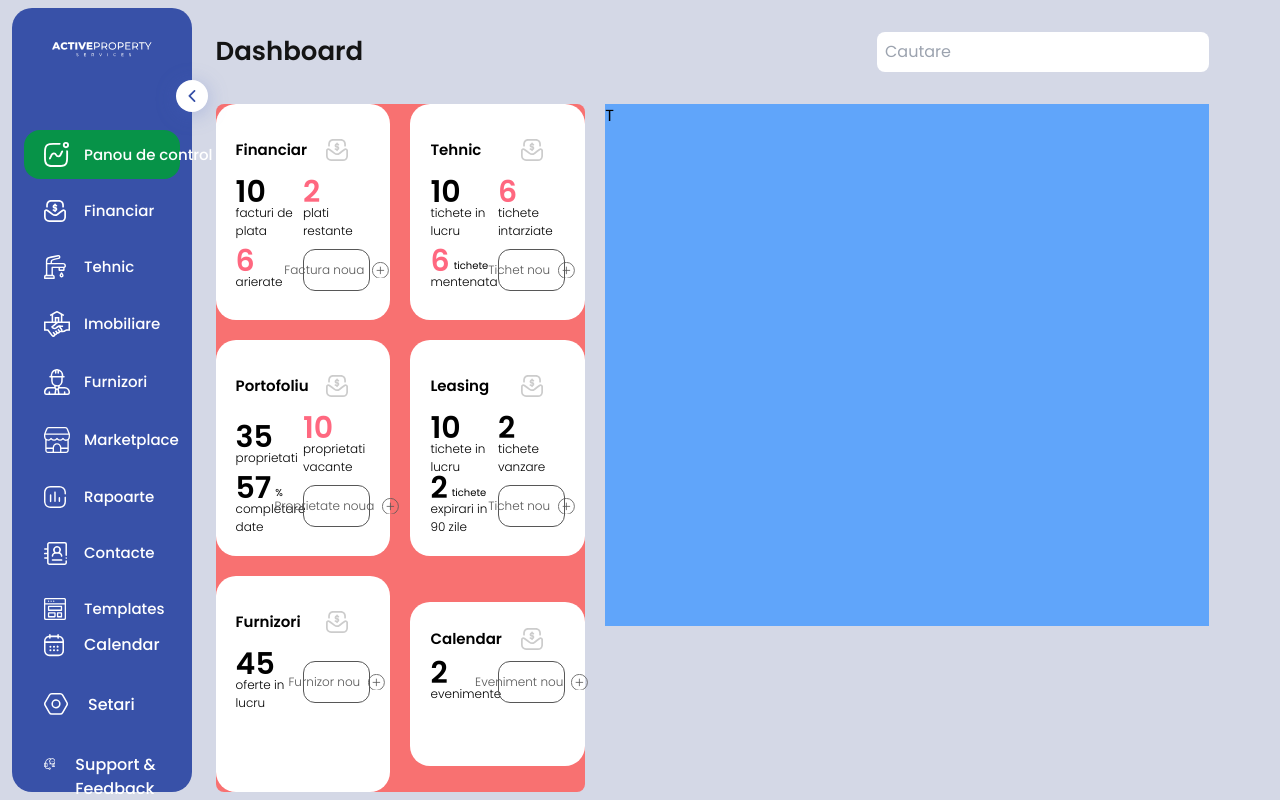
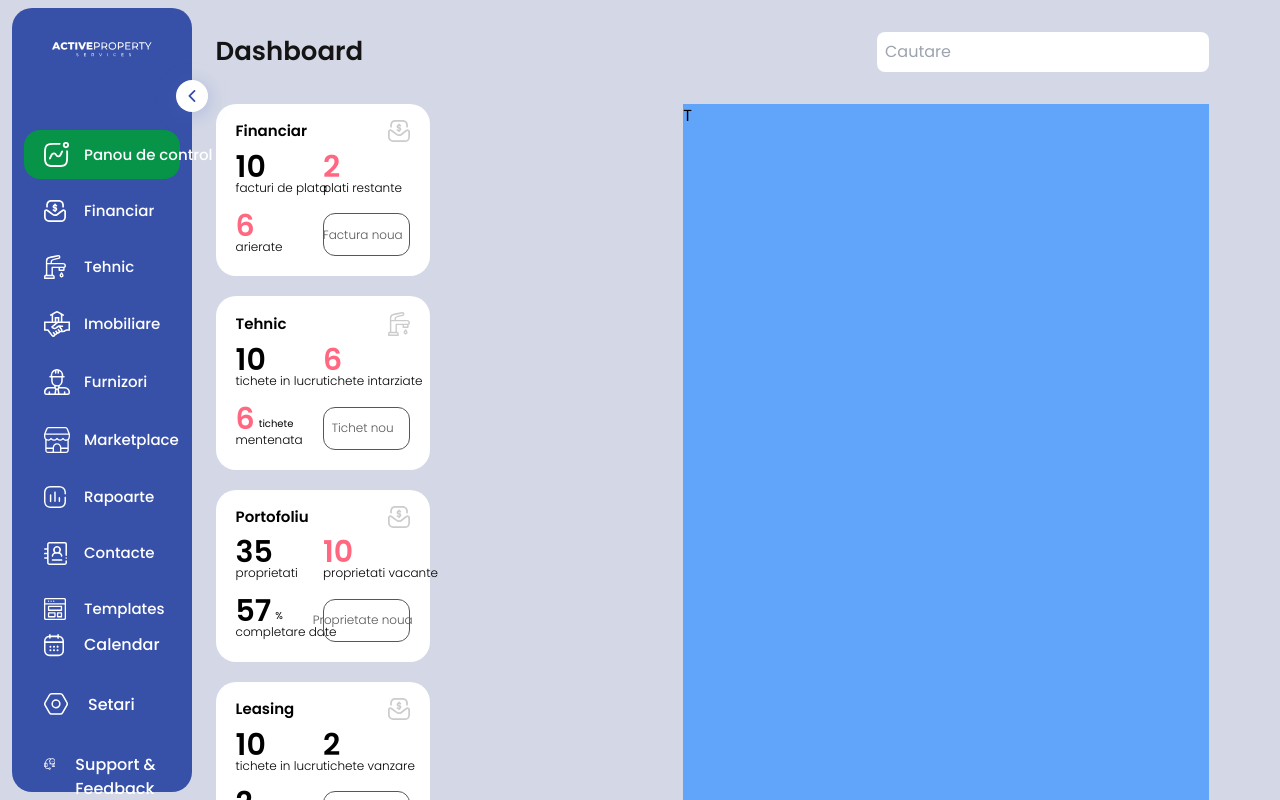
Before and after one commit to GeluHorotan/active-property-services, a Next.js app: page / in a window 1280 px wide. Shown: the top 800 px of the page. Built offline with nearby package versions, Linux system fonts and the light colour scheme.

Commit message:
fix: increase cards width

```diff
--- a/app/page.tsx
+++ b/app/page.tsx
@@ -12,17 +12,24 @@ export default function Home() {
       </div>
 
       <div className=" w-full h-full grid grid-cols-13  gap-5">
-        <div className=" col-span-5 ">
+        <div className=" col-span-6 ">
           <div className="flex items-center gap-5 ">
-            <div className=" w-full bg-red-400 rounded-lg grid grid-cols-2 grid-rows-3 items-center justify-between gap-5">
+            <div className=" w-full gap-5 rounded-lg flex flex-wrap items-center justify-between ">
               {cards.map((card, i) => {
-                return <QuickAction key={i} card={card}></QuickAction>;
+                return (
+                  <QuickAction
+                    isSingleEntry={card.entries.length === 1 ? true : false}
+                    key={i}
+                    card={card}
+                  ></QuickAction>
+                );
               })}
             </div>
           </div>
         </div>
-        <div className=" h-[522px] bg-blue-400 col-span-8">T</div>
-        <div className="h-[473px] bg-blue-400 col-span-full ">Y</div>
+        <div className="  bg-blue-400 col-span-7 h-full ">T</div>
+        <div className="h-[473px] bg-blue-400 col-span-5 ">Y</div>
+        <div className="h-[473px] bg-blue-400 col-span-8 ">Y</div>
       </div>
     </div>
   );
--- a/components/Button.tsx
+++ b/components/Button.tsx
@@ -12,12 +12,12 @@ const Button: FC<IButton> = ({ className, children, icon }) => {
     <button
       type="button"
       className={cn(
-        'font-light  text-[12px] gap-2 text-custom_gray-700 border py-[11.4px] items-center justify-center px-[18.5px] flex whitespace-nowrap border-custom_gray-700 rounded-xl',
+        'font-light  text-[12px] gap-2 text-custom_gray-700 border-[0.5px] py-[11.4px] items-center  justify-center px-[9px] flex whitespace-nowrap border-custom_gray-700 rounded-xl',
         className
       )}
     >
       {children}
-      <div className="h-full ">{icon}</div>
+      {icon}
     </button>
   );
 };
--- a/components/QuickAction.tsx
+++ b/components/QuickAction.tsx
@@ -4,13 +4,14 @@ import Button from '@components/Button';
 
 interface IQuickAction {
   card: any;
+  isSingleEntry?: boolean;
 }
 
-const QuickAction: FC<IQuickAction> = ({ card }) => {
+const QuickAction: FC<IQuickAction> = ({ card, isSingleEntry }) => {
   return (
-    <div className="w-full h-max  pb-5 px-5 pt-4  bg-white rounded-[20px] flex items-center justify-center">
-      <div className={`w-full  grid grid-cols-12 grid-rows-3  items-center `}>
-        <div className="w-full flex justify-between col-span-10">
+    <div className="w-[48%]  pb-5 px-5 pt-4  bg-white rounded-[20px] flex-col gap-3 flex items-center justify-center">
+      {/* Title */}
+      <div className="w-full flex justify-between  items-center  ">
         <h6 className="font-semibold">{card?.title}</h6>
         <div className=" justify-end flex ">
           <IconFinder
@@ -19,12 +20,18 @@ const QuickAction: FC<IQuickAction> = ({ card }) => {
           ></IconFinder>
         </div>
       </div>
+      <div
+        className={` w-full grid grid-cols-12 ${
+          isSingleEntry ? 'grid-rows-1' : 'grid-rows-2'
+        }  items-center gap-y-4   `}
+      >
+        {/* Cards */}
         {card?.entries.map((entry: any, i: number) => {
           return (
-            <div key={i} className="flex flex-col col-span-6 items-start  ">
+            <div key={i} className="   col-span-6 items-start  ">
               <div className="flex gap-1 ">
                 <h6
-                  className={`font-semibold text-[30px] leading-6 ${
+                  className={`font-semibold text-[30px]  leading-6 ${
                     entry.highlight
                       ? 'text-custom_red-700'
                       : 'text-custom-gray-900'
@@ -33,20 +40,23 @@ const QuickAction: FC<IQuickAction> = ({ card }) => {
                   {entry.data_number}
                 </h6>
                 {entry.data_unit && (
-                  <div className="font-regular text-[10px]   self-end">
+                  <div className="font-regular text-[10px]   self-end ">
                     {entry.data_unit}
                   </div>
                 )}
               </div>
 
-              <p className="font-light text-[12px] ">{entry.data_desc}</p>
+              <p className="font-light text-[12px] whitespace-nowrap  ">
+                {entry.data_desc}
+              </p>
             </div>
           );
         })}
+        {/* Footer */}
 
         <Button
-          className="col-span-6 w-full "
-          icon={<IconFinder name={'Plus'} />}
+          className="col-span-6  "
+          icon={<IconFinder name={'Plus'} size={16} />}
         >
           {card?.action_name}
         </Button>
--- a/components/svgs/icons/PlusIcons.tsx
+++ b/components/svgs/icons/PlusIcons.tsx
@@ -5,8 +5,9 @@ const PlusIcons: FC<IIcon> = ({ size, className }) => {
   return (
     <svg
       xmlns="http://www.w3.org/2000/svg"
-      width="16.8"
-      height="16.8"
+      width={size || 16.8}
+      height={size || 16.8}
+      className={className}
       viewBox="0 0 16.8 16.8"
     >
       <g id="add-circle-outline" transform="translate(0.4 0.4)">
--- a/locale/ro/QuickActionData.json
+++ b/locale/ro/QuickActionData.json
@@ -23,7 +23,7 @@
     },
     {
       "title": "Tehnic",
-      "iconName": "Money",
+      "iconName": "Technical",
       "entries": [
         {
           "data_number": 10,
@@ -86,7 +86,7 @@
     },
     {
       "title": "Furnizori",
-      "iconName": "Money",
+      "iconName": "Supplier",
       "entries": [
         {
           "data_number": 45,
@@ -97,7 +97,7 @@
     },
     {
       "title": "Calendar",
-      "iconName": "Money",
+      "iconName": "Calendar",
       "entries": [
         {
           "data_number": 2,
```
Lines whose indentation alone changed are shown as unchanged.
